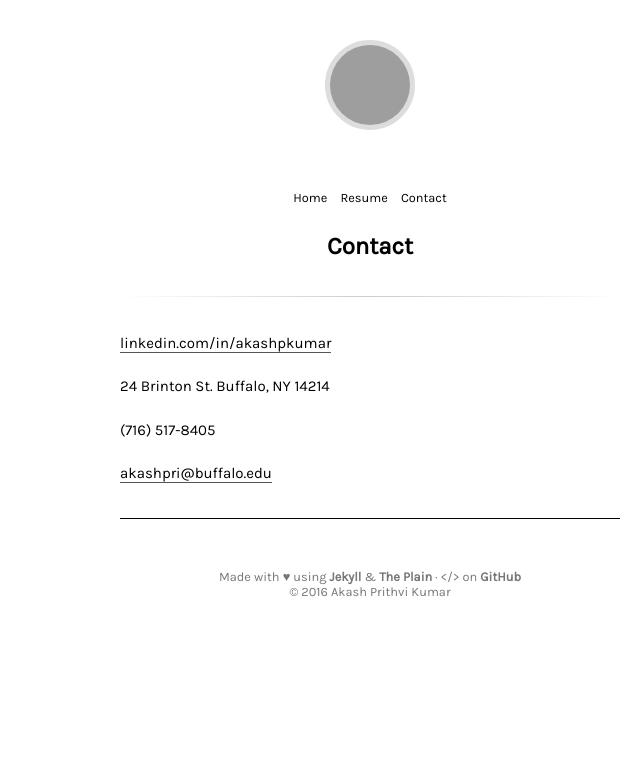
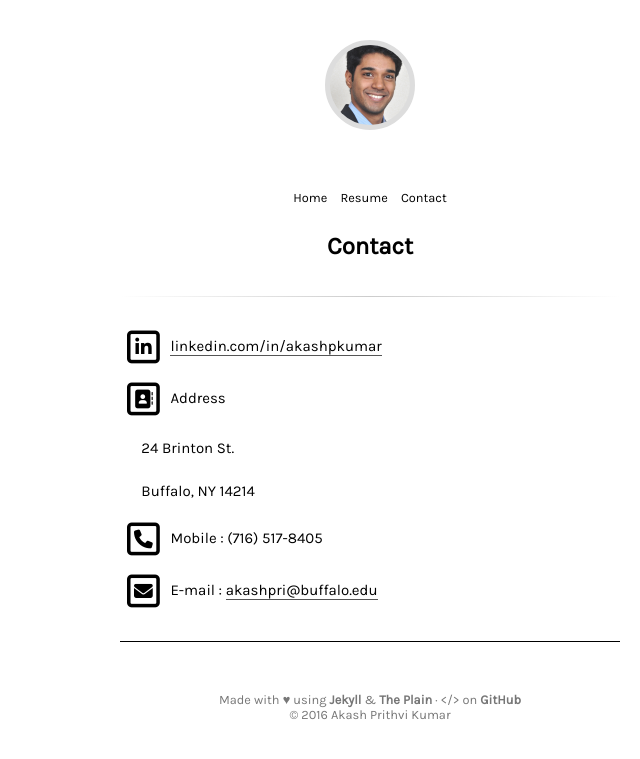
Before and after one commit to akashpkumar/akashpkumar.github.io, a Jekyll site: the page built from contact.md, in a window 1280 px wide. Shown: the top 759 px of the page, without its empty margins (270-910 px from the left). Built offline with Jekyll 4.4.1, drawn with Linux system fonts in a browser that asks for light colours; nearby versions of some CDN libraries; grey boxes are pictures that could not be loaded.

Commit message:
Add avatar

```diff
--- a/_includes/header.html
+++ b/_includes/header.html
@@ -1,15 +1,16 @@
 <aside class="logo">
 
 	{% if page.url == '/index.html' or page.url == '/' %}
-		{% assign link = '/about' %}
-		{% assign prompt = 'About the Author' %}
+		{% assign link = '/contact' %}
+		{% assign prompt = 'Get in touch' %}
 	{% else %}
 		{% assign link = '/' %}
 		{% assign prompt = 'Back to Home' %}
 	{% endif %}
 
 	<a href="{{ link | prepend: site.baseurl }}">
-		<img src="http://www.gravatar.com/avatar/{{ site.author_gravatar }}.png?s=80" class="gravatar">
+		<!--<img src="http://www.gravatar.com/avatar/{{ site.author_gravatar }}.png?s=80" class="gravatar">-->
+		<img src="/assets/avatar80.png" class="gravatar">
 	</a>
 	<span class="logo-prompt">{{ prompt }}</span>
 
--- a/contact.md
+++ b/contact.md
@@ -4,13 +4,36 @@ title: Contact
 permalink: /contact/
 ---
 
+<script src="https://use.fontawesome.com/0271fd16ff.js"></script>
 
-[linkedin.com/in/akashpkumar](https://www.linkedin.com/in/akashpkumar)
+<span class="fa-stack fa-lg">
+  <i class="fa fa-square-o fa-stack-2x"></i>
+  <i class="fa fa-linkedin fa-stack-1x"></i>
+</span>
+[linkedin.com/in/akashpkumar](https://www.linkedin.com/in/akashpkumar)<br>
 
-24 Brinton St. Buffalo, NY 14214
 
-(716) 517-8405
+<span class="fa-stack fa-lg">
+  <i class="fa fa-square-o fa-stack-2x"></i>
+  <i class="fa fa-address-book fa-stack-1x"></i>
+</span>
+Address
 
-[akashpri@buffalo.edu](mailto:akashpri@buffalo.edu)
+
+&nbsp;&nbsp;&nbsp;&nbsp;&nbsp;&nbsp;24 Brinton St.
+
+&nbsp;&nbsp;&nbsp;&nbsp;&nbsp;&nbsp;Buffalo, NY 14214
+
+<span class="fa-stack fa-lg">
+  <i class="fa fa-square-o fa-stack-2x"></i>
+  <i class="fa fa-phone fa-stack-1x"></i>
+</span>
+Mobile : (716) 517-8405
+
+<span class="fa-stack fa-lg">
+  <i class="fa fa-square-o fa-stack-2x"></i>
+  <i class="fa fa-envelope fa-stack-1x"></i>
+</span>
+E-mail : [akashpri@buffalo.edu](mailto:akashpri@buffalo.edu)
 
 * * *
```
Also changed, not shown: index.md (+2 -2 lines), resume.md (+7 -16 lines), assets/avatar80.png (added).
